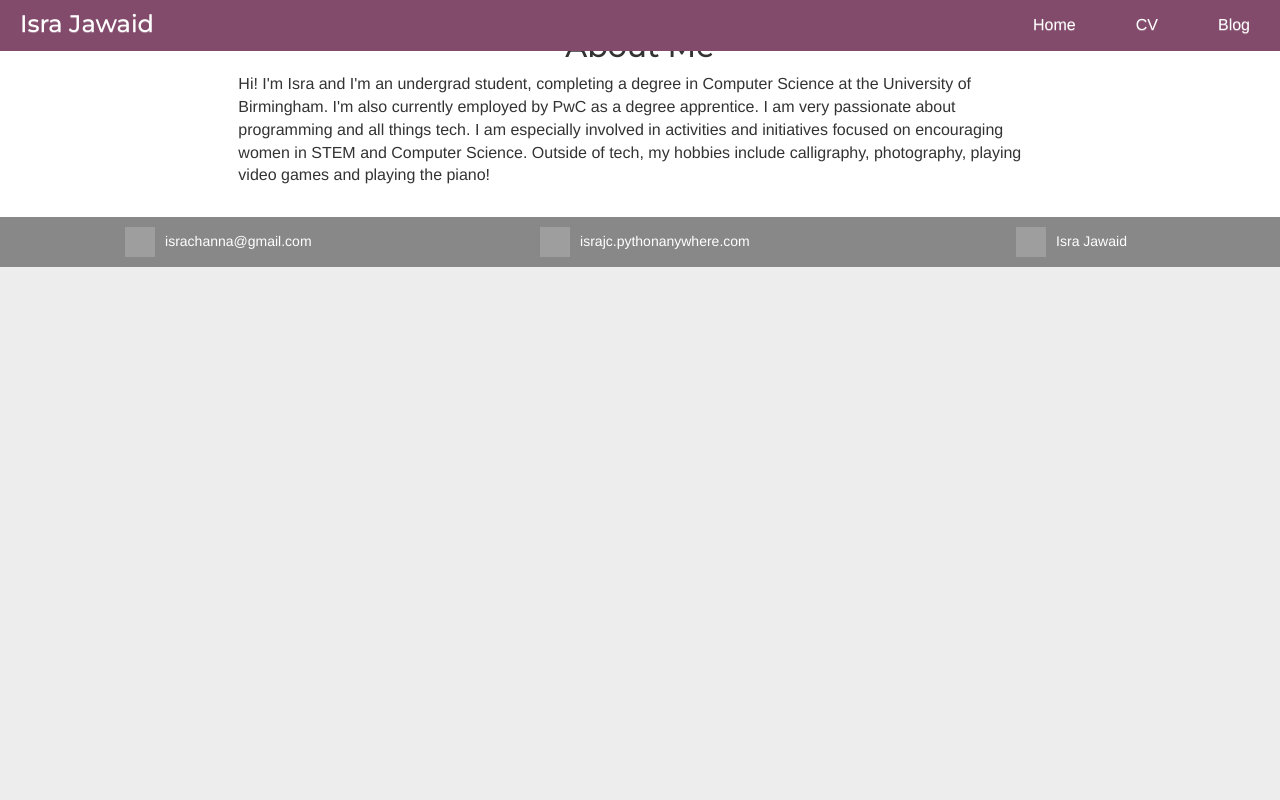
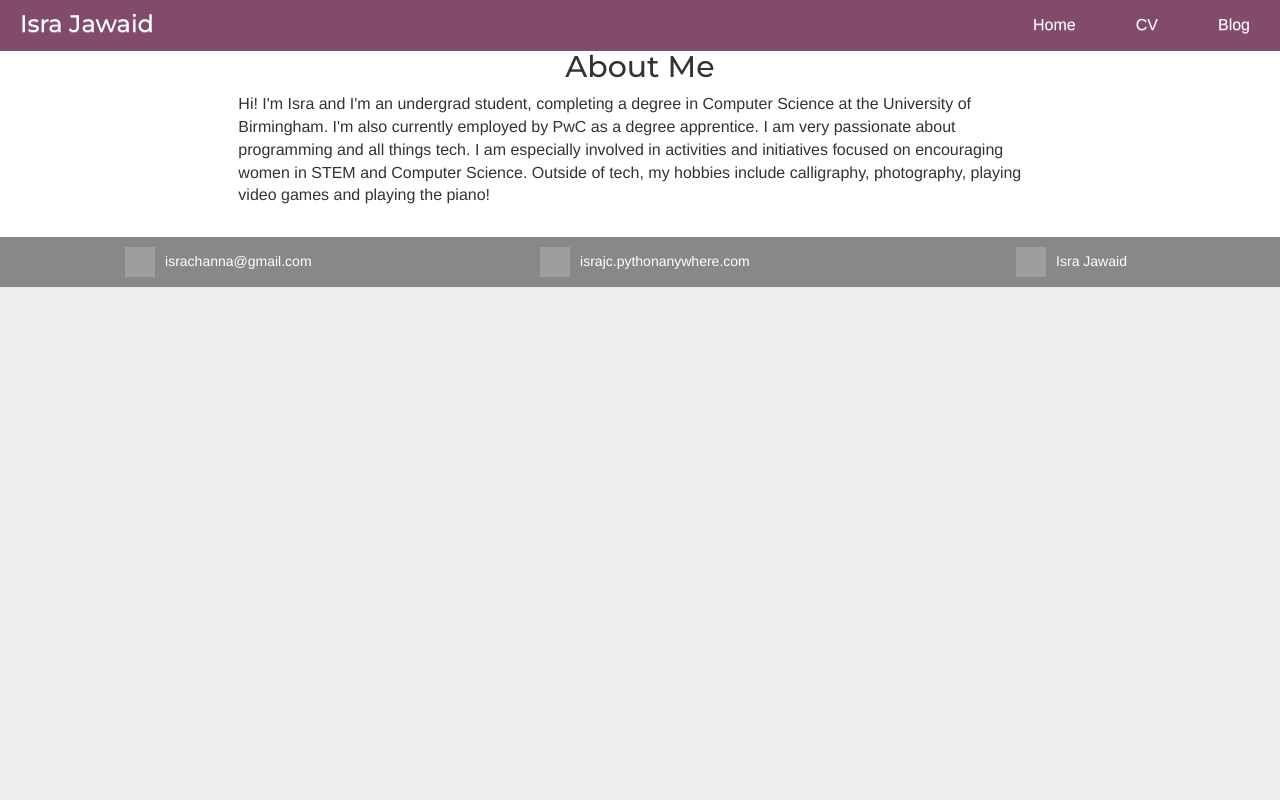
Before and after one commit to IsraJC/my-first-blog, a Django app: page / in a window 1280 px wide. Run offline with Django 3.2, Linux system fonts and the light colour scheme; data comes from the database, SQL or seed files in the repository; some libraries are stand-ins or nearby versions; grey boxes are pictures that could not be loaded.

Commit message:
finished

```diff
--- a/blog/templates/blog/base.html
+++ b/blog/templates/blog/base.html
@@ -1,6 +1,7 @@
 {% load static %}
 <html>
     <head>
+<<<<<<< HEAD
         {% block title %}
 		{% endblock %}
         <link rel="stylesheet" href="https://maxcdn.bootstrapcdn.com/bootstrap/3.3.7/css/bootstrap.min.css">
@@ -8,8 +9,13 @@
 
 		{% block stylesheets %}
 		{% endblock %}
+=======
+        <title>Isra's Blog</title>
+        <link rel="stylesheet" href="https://maxcdn.bootstrapcdn.com/bootstrap/3.3.7/css/bootstrap.min.css">
+        <link rel="stylesheet" href="https://maxcdn.bootstrapcdn.com/bootstrap/3.3.7/css/bootstrap-theme.min.css">
+>>>>>>> 465dfc8cb5566d30d6ca148b6c13e72477276133
         <link href="https://fonts.googleapis.com/css2?family=Montserrat:wght@500&display=swap" rel="stylesheet", type="text/css">
-        <link rel="stylesheet" href="{% static 'css/blog.css' %}">
+        <link rel="stylesheet" href="/blog/static/css/blog.css">
     </head>
     <nav class="navbar navbar-custom navbar-fixed-top" style>
 		<div class="container-fluid">
```
Also changed, not shown: 2 other files.
